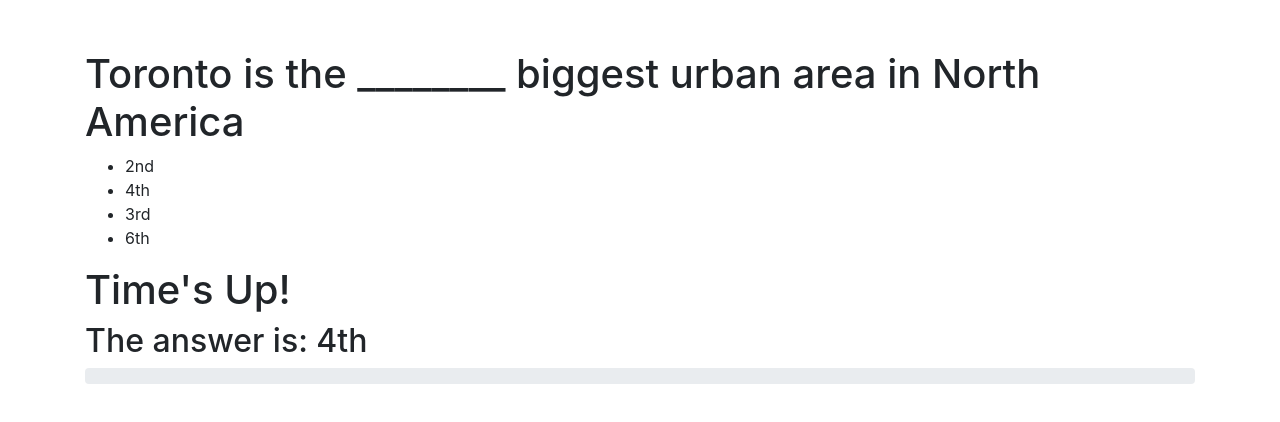
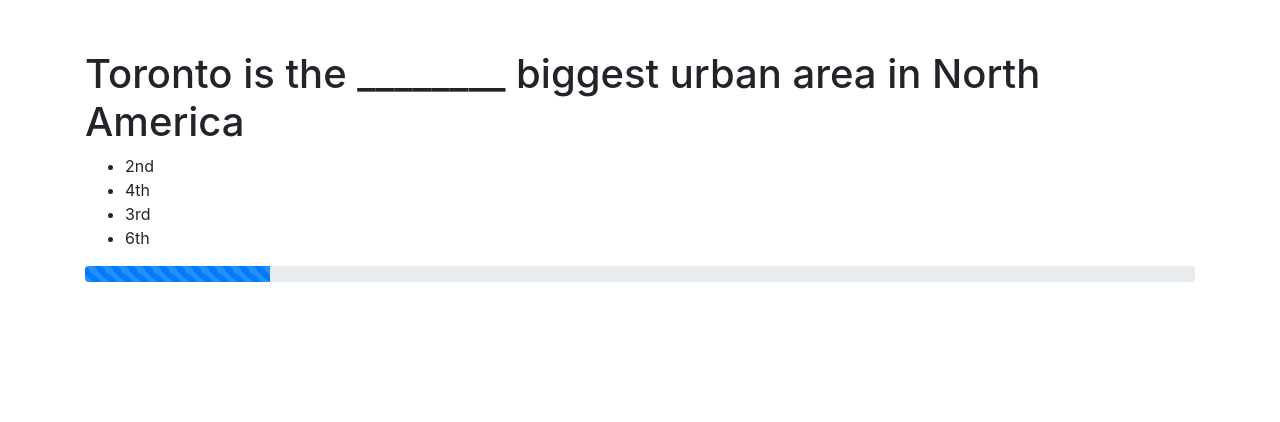
Before and after one commit to udugam/TriviaGame, a plain HTML site: page index.html in a window 1280 px wide. Drawn offline with nearby package versions, Linux system fonts and the light colour scheme.

Commit message:
fixed mutiple click event bug by declaring listener outside of a function

```diff
--- a/assets/javascript/app.js
+++ b/assets/javascript/app.js
@@ -1,31 +1,39 @@
 //Constants
-var QUESTION_TIME = 5000;
-var PAUSE_TIME = 3000;
+var QUESTION_TIME = 10000;
+var PAUSE_TIME = 4000;
 
 //Global variables
 var questions =[
     {question:"Toronto is the ________ biggest urban area in North America", answers:["2nd","4th","3rd","6th"], correctAnswer:1},
     {question:"The CN Tower was the tallest freestanding structure for how many years?", answers:["32","100","35","50"], correctAnswer:0},
     {question:"Which one of the following artists is from Toronto?", answers:["Deadmau5","Kalvin Harris","Nelly Furtado","Shania Twain"], correctAnswer:0},
+    {question:"Which one of the following actors is not from Toronto?", answers:["Jim Carrey","Mike Myers","Rachel McAdams","Ryan Gosling"], correctAnswer:3},
+    {question:"Toronto is home to the largest underground pathway in North America called PATH. How long is it?", answers:["54 kms","28 kms","14kms","10kms"], correctAnswer:1},
+    {question:"The Rogers Center was the first stadium in the world with a retractable roof. How long does it take to fully open?", answers:["34 minutes","20 minutes","40 minutes"], correctAnswer:1},
 ]
 var numRight;
 var numWrong;
 var questionTimer;
 var questionNum;
 
-//start Game Sequence
-startGame();
 
-//Events
-// $("body").on("click", "#restart", function() {
-//     startGame();
-// })
+//Event Listeners
+//Creates An Event Listener for click feedback evertime a question is rendered
+$("body").on("click", ".choice", function() {
+    if($("ul").attr("clicked")==="false") { //Checks clicked attr of selected choice to prevent unwanted multiple clicking behaviour
+        $("ul").attr("clicked","true");
+        clearTimeout(questionTimer)
+        checkAnswer($(this).attr("id"));
+    }
+})
+
 
 //Functions
 function initGame() {
     numRight=0;
     numWrong=0;
     questionNum=0;
+    clearTimeout(questionTimer)
     $(".question").html("");
 }
 
@@ -75,7 +83,7 @@ function displayQuestion() {
 
     } else {
         var question = $("<h1>"+questions[questionNum].question+"</h1>")
-        var answersDiv = $("<ul></ul>")
+        var answersDiv = $("<ul clicked='false'></ul>") //Adding a clicked attribute to the list
         $(".question").html(question);
         $(".question").append(answersDiv);
 
@@ -83,28 +91,24 @@ function displayQuestion() {
             answersDiv.append("<li class='choice' id='"+index+"'>"+element+"</li>");
         })
 
-        //Creates An Event Listener for click feedback evertime a question is rendered
-        $("body").on("click", ".choice", function() {
-            $("body").off("click"); //Turns event listener off as soon as a choice is clicked to prevent mutiple click behavior.
-            clearTimeout(questionTimer)
-            checkAnswer($(this).attr("id"));
-        })
         questionTimer = setTimeout(timeExpired,QUESTION_TIME);
     }
 }
 
 //This function is executed whenever the time expires on a question and a choice has not been made
 function timeExpired() {
+    $("ul").attr("clicked","true"); //to prevent unwanted click behavior on the event listener
     $(".question").append("<h1>Time's Up!</h1>"+"<h2>The answer is: "+questions[questionNum].answers[questions[questionNum].correctAnswer]+"</h2>")
     questionNum++;
     numWrong++;
-    setTimeout(displayQuestion,PAUSE_TIME);
+    clearTimeout(questionTimer)
+    questionTimer = setTimeout(displayQuestion,PAUSE_TIME);
 }
 
 //This function updates the progress bar
 function updateProgressBar() {
     var numQuestions = questions.length;
-    var percentage = (questionNum/numQuestions)*100
+    var percentage = ((questionNum+1)/numQuestions)*100
     var css = "width: "+percentage+"%";
     $(".progress-bar").attr("style",css)
 }
--- a/index.html
+++ b/index.html
@@ -17,5 +17,8 @@
     </div>
     <script src="https://cdnjs.cloudflare.com/ajax/libs/jquery/3.2.1/jquery.min.js"></script>
     <script src="./assets/javascript/app.js" type="text/javascript"></script>
+    <script>
+    $(document).ready(startGame());
+    </script>
 </body>
 </html>
```
